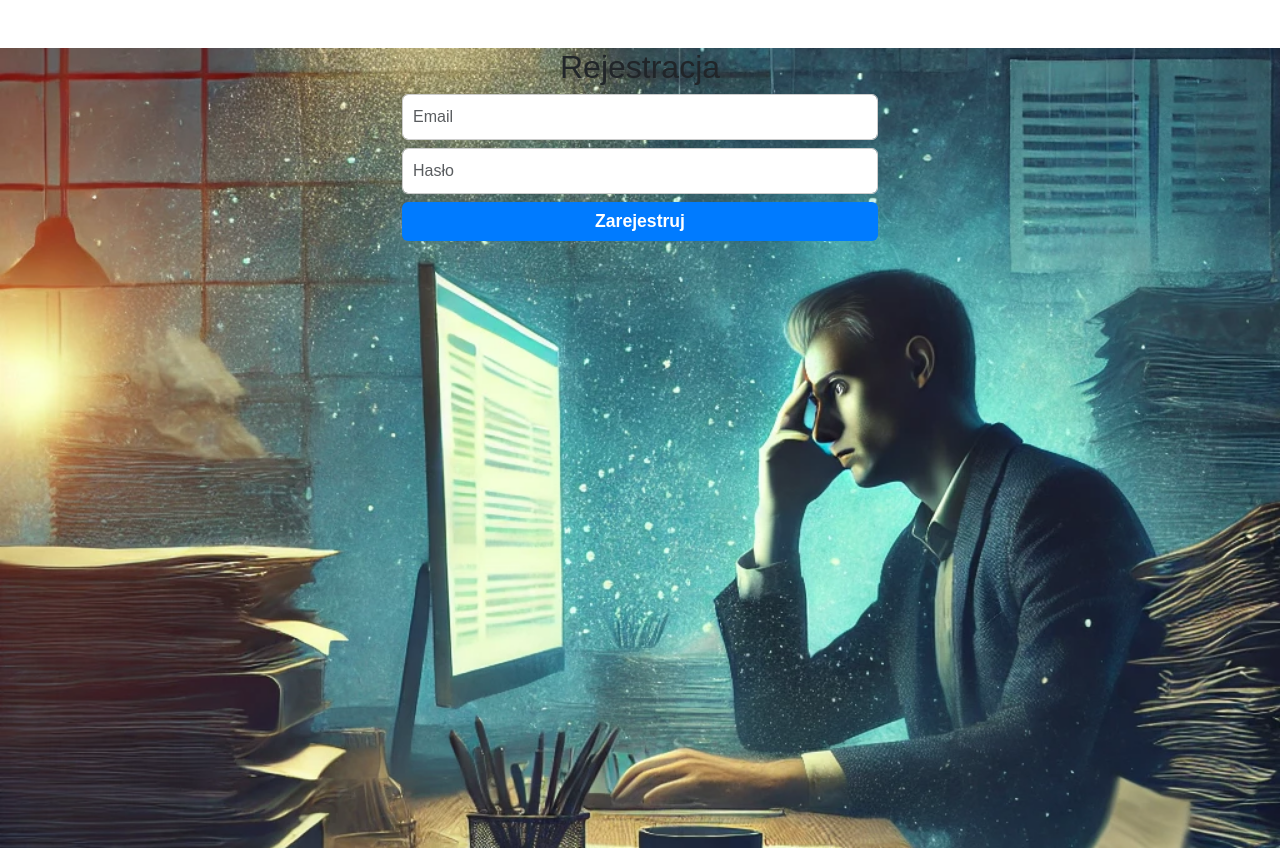
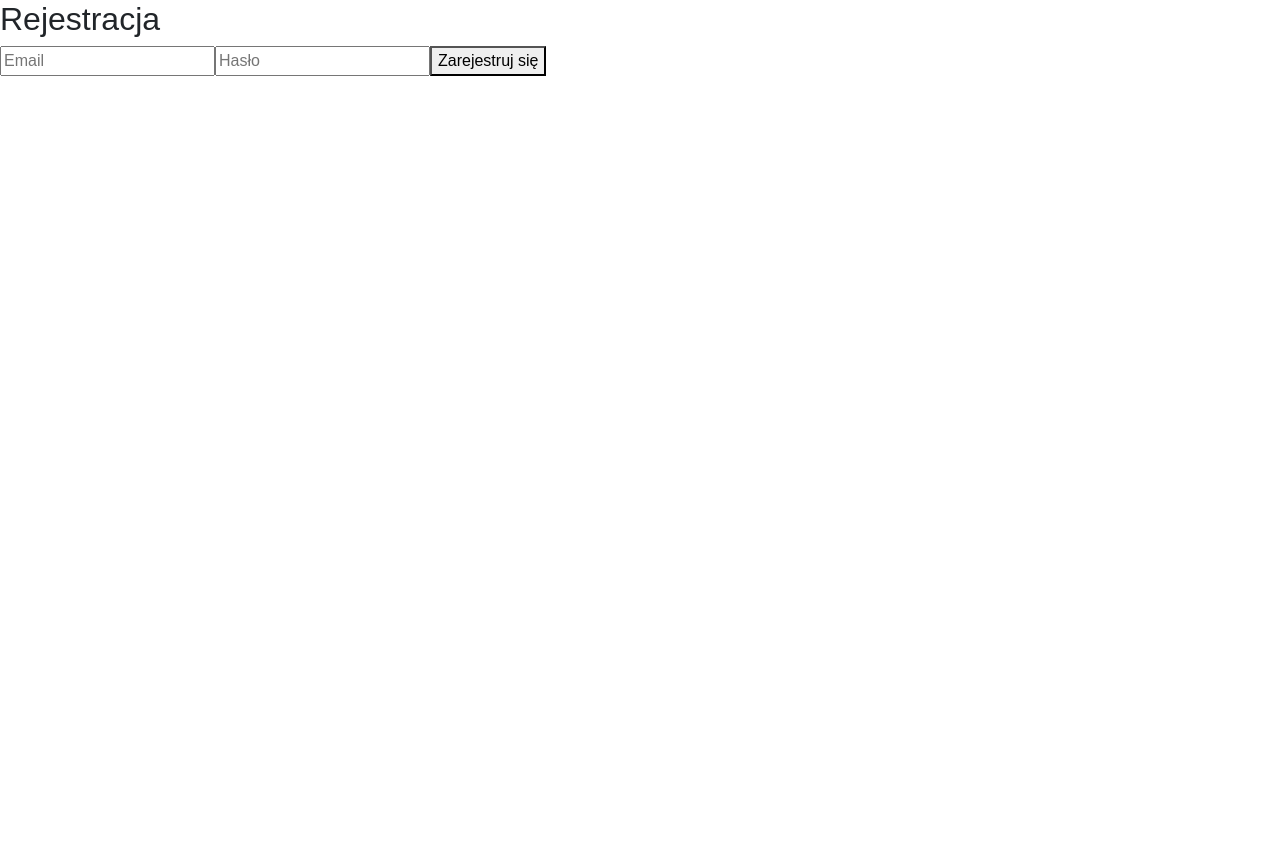
Before and after one commit to VirtualRaptor/frontend, a React (Create React App) app: page /register in a window 1280 px wide. After the commit the page ends 800 px from the top, so only its background shows below. Built offline with nearby package versions, Linux system fonts and the light colour scheme.

Commit message:
postępy

```diff
--- /dev/null
+++ b/firebase.js
@@ -0,0 +1,18 @@
+import { initializeApp } from "firebase/app";
+import { getAuth } from "firebase/auth";
+
+const firebaseConfig = {
+  apiKey: "AIzaSyA8_-IsyMqlG9D9qhtdV-Afh04MyClSO7o",
+  authDomain: "wypalenie-zawodowe.firebaseapp.com",
+  projectId: "wypalenie-zawodowe",
+  storageBucket: "wypalenie-zawodowe.appspot.com",
+  messagingSenderId: "216418511131",
+  appId: "1:216418511131:web:13ddaf971bb0e5c1370bbe",
+  measurementId: "G-2CT5V8WXD4"
+};
+
+// Inicjalizacja Firebase
+const app = initializeApp(firebaseConfig);
+const auth = getAuth(app);
+
+export { auth };
--- a/package.json
+++ b/package.json
@@ -19,7 +19,8 @@
     "react-dom": "^18.0.0",
     "react-icons": "^5.4.0",
     "react-router-dom": "^6.3.0",
-    "react-toastify": "^11.0.3"
+    "react-toastify": "^11.0.3",
+    "firebase-admin": "^13.1.0"
   },
   "devDependencies": {
     "autoprefixer": "^10.4.20",
--- a/src/App.js
+++ b/src/App.js
@@ -1,4 +1,3 @@
-// frontend/src/App.js
 import React from "react";
 import { BrowserRouter as Router, Routes, Route } from "react-router-dom";
 import Home from "./pages/Home";
@@ -6,34 +5,19 @@ import Quiz from "./pages/Quiz";
 import Results from "./pages/Results";
 import Login from "./pages/Login";
 import Register from "./pages/Register";
-import "./index.css"; // globalne style
+import "./index.css";
 
 function App() {
   return (
-    <div
-      style={{
-        background: "url('/images/burnout-bg.png') no-repeat center center fixed",
-        backgroundSize: "cover",
-        minHeight: "100vh",
-        margin: 0,
-        padding: 0
-      }}
-    >
     <Router>
       <Routes>
-          {/* Ekran startowy */}
         <Route path="/" element={<Home />} />
-
-          {/* Logowanie / Rejestracja */}
+        <Route path="/quiz" element={<Quiz />} />
+        <Route path="/results" element={<Results />} />
         <Route path="/login" element={<Login />} />
         <Route path="/register" element={<Register />} />
-
-          {/* Quiz i wyniki */}
-          <Route path="/quiz" element={<Quiz />} />
-          <Route path="/results" element={<Results />} />
       </Routes>
     </Router>
-    </div>
   );
 }
 
--- /dev/null
+++ b/src/firebase.js
@@ -0,0 +1,20 @@
+// src/firebase.js
+import { initializeApp } from "firebase/app";
+import { getAuth } from "firebase/auth";
+
+const firebaseConfig = {
+  apiKey: "AIzaSyA8_-IsyMqlG9D9qhtdV-Afh04MyClSO7o",
+  authDomain: "wypalenie-zawodowe.firebaseapp.com",
+  projectId: "wypalenie-zawodowe",
+  storageBucket: "wypalenie-zawodowe.appspot.com",
+  messagingSenderId: "216418511131",
+  appId: "1:216418511131:web:13ddaf971bb0e5c1370bbe",
+  measurementId: "G-2CT5V8WXD4"
+};
+
+// Inicjalizacja Firebase
+const app = initializeApp(firebaseConfig);
+const auth = getAuth(app);
+
+export { auth };
+export default app;
--- a/src/pages/Login.js
+++ b/src/pages/Login.js
@@ -1,66 +1,33 @@
-// frontend/src/pages/Login.js
 import React, { useState } from "react";
+import { auth } from "../firebase";
+import { signInWithEmailAndPassword } from "firebase/auth";
 import { useNavigate } from "react-router-dom";
 
-function Login() {
-  const navigate = useNavigate();
+const Login = () => {
   const [email, setEmail] = useState("");
   const [password, setPassword] = useState("");
+  const navigate = useNavigate();
 
-  const handleLogin = async () => {
+  const handleLogin = async (e) => {
+    e.preventDefault();
     try {
-      const res = await fetch("http://localhost:5000/auth/login", {
-        method: "POST",
-        headers: { "Content-Type": "application/json" },
-        body: JSON.stringify({ email, password })
-      });
-      const data = await res.json();
-      if (data.error) {
-        alert(data.error);
-      } else {
-        localStorage.setItem("userId", data.userId);
-        alert("Zalogowano pomyślnie!");
-        navigate("/"); // możesz też przekierować na "/quiz"
-      }
-    } catch (err) {
-      console.log(err);
-      alert("Błąd serwera");
+      await signInWithEmailAndPassword(auth, email, password);
+      navigate("/");
+    } catch (error) {
+      console.error("Błąd logowania:", error.message);
     }
   };
 
   return (
-    <div
-      className="container text-center d-flex justify-content-center align-items-center"
-      style={{ minHeight: "100vh" }}
-    >
-      <div className="card p-4 shadow-lg" style={{ maxWidth: 400, width: "100%" }}>
-        <h2 className="mb-3">Logowanie</h2>
-        <input
-          type="email"
-          className="form-control mb-2"
-          placeholder="Email"
-          value={email}
-          onChange={e => setEmail(e.target.value)}
-        />
-        <input
-          type="password"
-          className="form-control mb-2"
-          placeholder="Hasło"
-          value={password}
-          onChange={e => setPassword(e.target.value)}
-        />
-        <button className="btn btn-primary w-100" onClick={handleLogin}>
-          Zaloguj
-        </button>
-
-        <hr />
-        <p>
-          Nie masz konta?{" "}
-          <a href="/register">Zarejestruj się</a>
-        </p>
-      </div>
+    <div>
+      <h2>Logowanie</h2>
+      <form onSubmit={handleLogin}>
+        <input type="email" placeholder="Email" onChange={(e) => setEmail(e.target.value)} />
+        <input type="password" placeholder="Hasło" onChange={(e) => setPassword(e.target.value)} />
+        <button type="submit">Zaloguj się</button>
+      </form>
     </div>
   );
-}
+};
 
 export default Login;
--- a/src/pages/Register.js
+++ b/src/pages/Register.js
@@ -1,54 +1,33 @@
-// frontend/src/pages/Register.js
 import React, { useState } from "react";
+import { initializeApp } from 'firebase/app';
+import { getAuth } from 'firebase/auth';
 import { useNavigate } from "react-router-dom";
 
-function Register() {
-  const navigate = useNavigate();
+const Register = () => {
   const [email, setEmail] = useState("");
   const [password, setPassword] = useState("");
+  const navigate = useNavigate();
 
-  const handleRegister = async () => {
+  const handleRegister = async (e) => {
+    e.preventDefault();
     try {
-      const res = await fetch("http://localhost:5000/auth/register", {
-        method: "POST",
-        headers: { "Content-Type": "application/json" },
-        body: JSON.stringify({ email, password })
-      });
-      const data = await res.json();
-      if (data.error) {
-        alert(data.error);
-      } else {
-        alert("Sprawdź mail weryfikacyjny!");
-        navigate("/login");
-      }
-    } catch (err) {
-      console.log(err);
-      alert("Błąd serwera");
+      await createUserWithEmailAndPassword(auth, email, password);
+      navigate("/login");
+    } catch (error) {
+      console.error("Błąd rejestracji:", error.message);
     }
   };
 
   return (
-    <div className="container text-center mt-5" style={{ maxWidth: 500 }}>
+    <div>
       <h2>Rejestracja</h2>
-      <input
-        type="email"
-        className="form-control mb-2"
-        placeholder="Email"
-        value={email}
-        onChange={e => setEmail(e.target.value)}
-      />
-      <input
-        type="password"
-        className="form-control mb-2"
-        placeholder="Hasło"
-        value={password}
-        onChange={e => setPassword(e.target.value)}
-      />
-      <button className="btn btn-primary w-100" onClick={handleRegister}>
-        Zarejestruj
-      </button>
+      <form onSubmit={handleRegister}>
+        <input type="email" placeholder="Email" onChange={(e) => setEmail(e.target.value)} />
+        <input type="password" placeholder="Hasło" onChange={(e) => setPassword(e.target.value)} />
+        <button type="submit">Zarejestruj się</button>
+      </form>
     </div>
   );
-}
+};
 
 export default Register;
```
Also changed, not shown: src/pages/Quiz.js (+27 -18 lines), 1 other file (tests, documents, lock files or other folders). Lines whose indentation alone changed are shown as unchanged.
